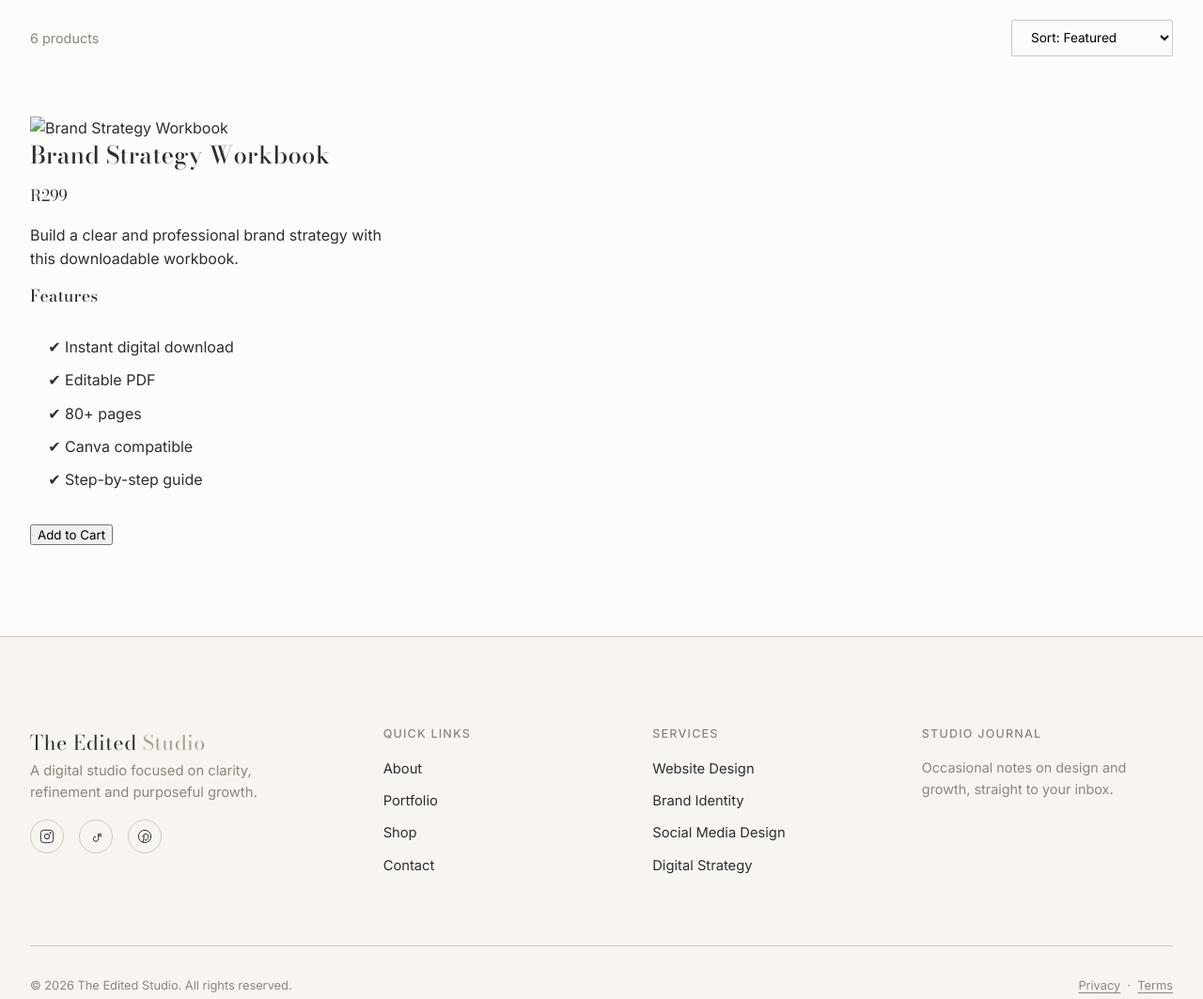
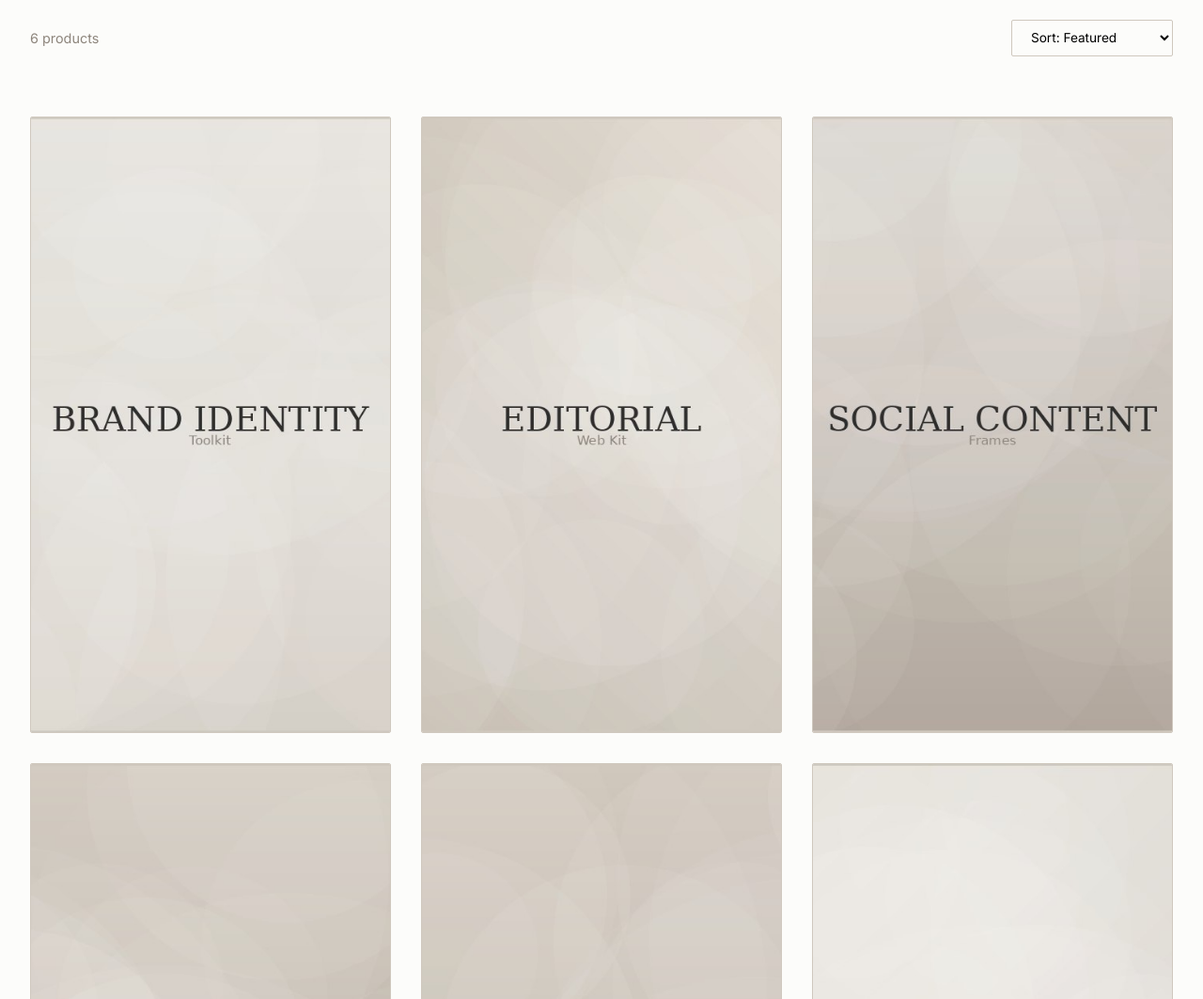
Before and after one commit to shulu7067-dot/Theeditedstudi, a plain HTML site: page shop.html in a window 1280 px wide. Shown: the part 500-1563 px from the top of the page at 94% size. Drawn offline with nearby package versions, Linux system fonts and the light colour scheme.

Commit message:
Update shop.html

```diff
--- a/shop.html
+++ b/shop.html
@@ -74,34 +74,9 @@
           </select>
         </div>
       </div>
-  <div class="grid grid-3">
-
-  <article class="product-card">
-    <img src="images/branding-workbook.jpg" alt="Brand Strategy Workbook">
-
-    <div class="product-content">
-      <h3>Brand Strategy Workbook</h3>
-      <p class="price">R299</p>
-
-      <p>Build a clear and professional brand strategy with this downloadable workbook.</p>
-
-      <h4>Features</h4>
-      <ul class="product-features">
-        <li>✔ Instant digital download</li>
-        <li>✔ Editable PDF</li>
-        <li>✔ 80+ pages</li>
-        <li>✔ Canva compatible</li>
-        <li>✔ Step-by-step guide</li>
-      </ul>
-
-      <button class="btn-primary">Add to Cart</button>
-    </div>
-  </article>
-
-</div>
+<div class="grid grid-3" data-shop-grid></div>
     </div>
   </section>
-
 </main>
 
 <footer class="site-footer">
```
